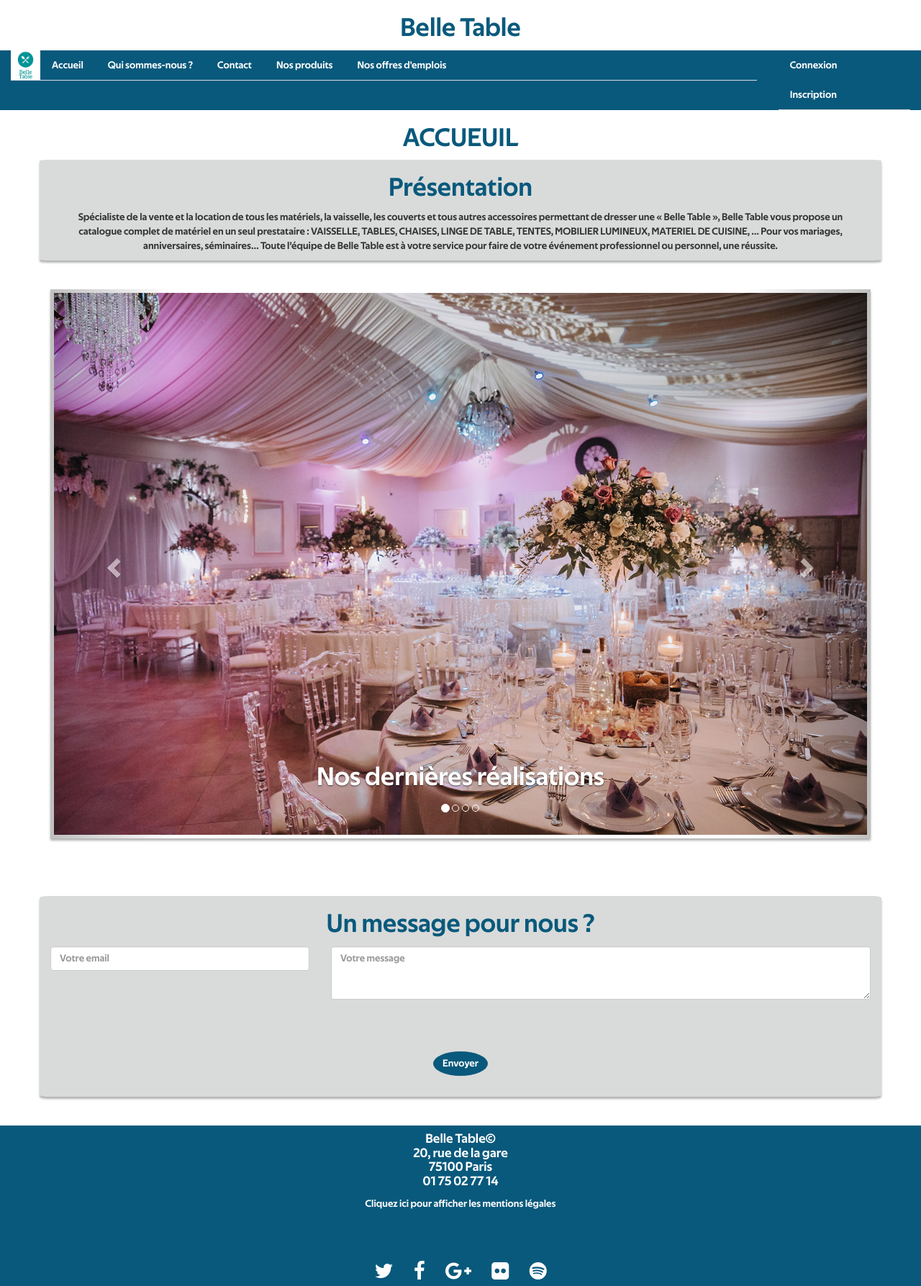
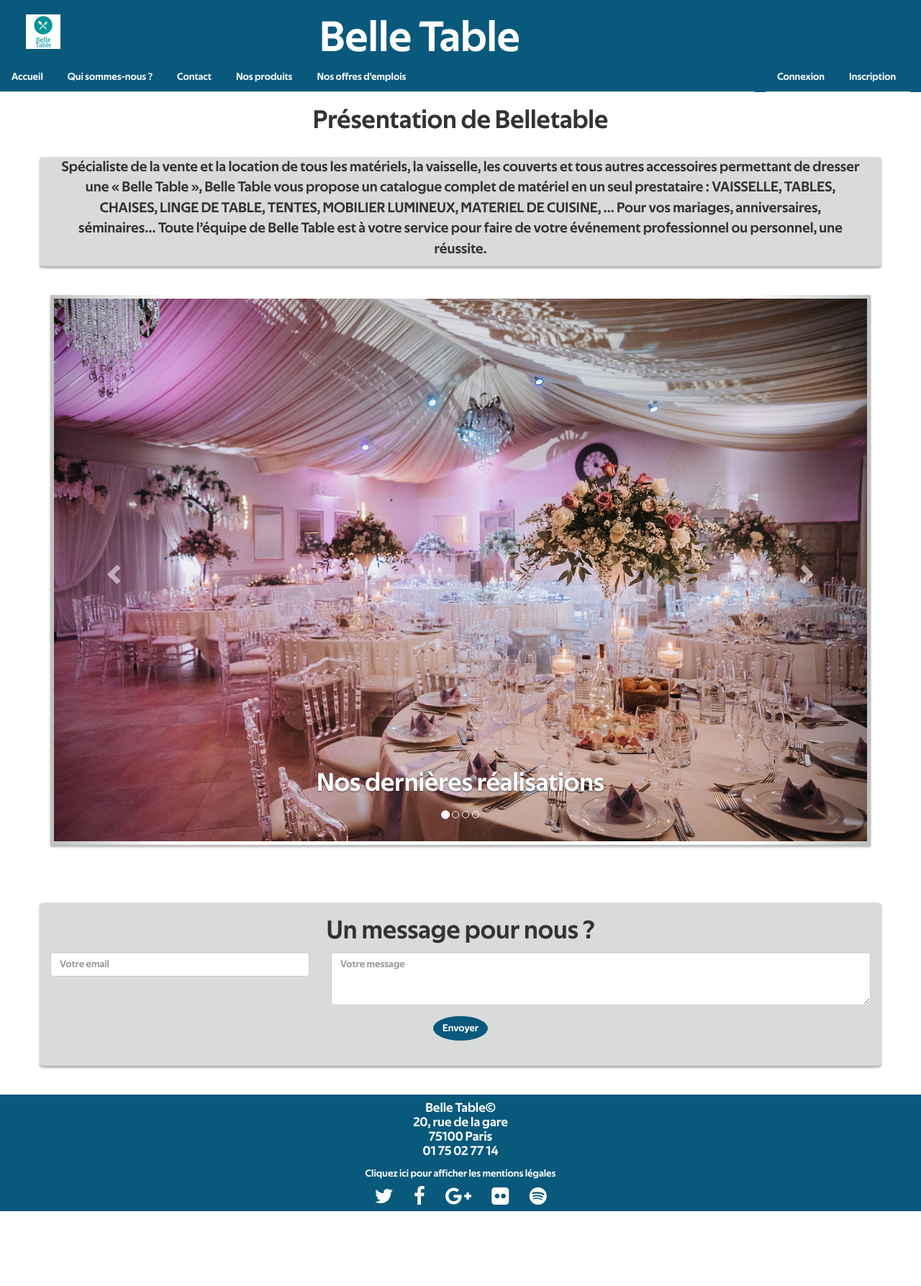
Before and after one commit to QuentinCoqueran/belletable, a PHP site: page / in a window 1280 px wide. Shown: the whole page at 72% size. After the commit the page ends 1683 px from the top, so only its background shows below. Run offline with PHP 8.4, Linux system fonts and the light colour scheme; some libraries are stand-ins or nearby versions.

Commit message:
Belletable 2.0

```diff
--- a/assets/Stylesheets/style.css
+++ b/assets/Stylesheets/style.css
@@ -11,8 +11,8 @@
       resize: both;
       }
 
-      img {
-        width: 100%;
+      .produits{
+        width: 80%;
       }
 
       @font-face {
@@ -24,6 +24,15 @@
         border: 5px solid white;
         box-shadow: 0 3px 3px rgba(0, 0, 0, 0.3);
 
+      }
+
+      .conn{
+        align-items: right;
+      }
+
+      .ico {
+        align-items: left;
+        width: 80%;
       }
 
       .carousel-caption {
@@ -47,6 +56,7 @@
         text-align: center;
       }
       .fond {
+        font-size: 20px;
       	background-color: #d9dbda;
       	border: 5px;
       	border-color: #09597C;
@@ -58,20 +68,29 @@
 
       }
       .btn {
-          margin-top: 5%;
+          /**margin-top: 5%;
           /*width: 30px;
           height: 30px;*/
           border-radius: 50%;
           /*padding-right: 6%;*/
         /*font-size: 0.6em;*/
       }
-      h1{
+
+      .belletable{
+        font-size: 60px;
+        text-align: right;
+        color: rgb(255, 255, 255);
+      }
+
+      h2{
       	color: #09597C;
       }
+
       .fa-3x {
         min-width: 100px;
         min-height: 100px;
       }
+
       .fa-2x {
         font-size: 1.2em;
 
--- a/index.php
+++ b/index.php
@@ -17,22 +17,28 @@
     <body>
     <header>
         <center>
-         <h1> Belle Table </h1>
-          <div class="container-fluid toto">
+          	<div class="container-fluid toto nav">
+				<h1>
+					<div class="col-lg-2">
+						<div class="col-lg-6"><img class="ico" src="assets/img/logobelletable.png" ></div>
+						<div class="col-lg-6"></div>
+					</div>
+					<div class="col-lg-offset-2 col-lg-3 belletable">Belle Table</div>
+				</h1>
+
             	<div class="row">
+
               		<div class="col-lg-10">
                 		<ul class="nav nav-tabs">
                   			<li class="hidden"><a href="#page-top"></a></li>
-                  <li><img src="assets/img/logobelletable.png" width="41px" height="41px"></li>
                   			<li><a href="index.php">Accueil</a></li>
                   			<li><a href="informations.php">Qui sommes-nous ?</a></li>
-                  <li><a href="#contact">Contact</a></li>
+                  			<li><a href="index.php">Contact</a></li>
                   			<li><a href="produits.php">Nos produits</a></li>
                   			<li><a href="offresemploi.php">Nos offres d'emplois</a></li>
                 		</ul>
               		</div>
-
-            <div class="col-lg-2">
+            		<div class="col-lg-2 nav">
         				<ul class="nav nav-tabs">
         	 				<?php if (!isset($_SESSION["login"])) {?>
         	 					<li><a href="connexion.php" >Connexion</a></li>
@@ -48,16 +54,12 @@
   		</center>
   	</header>
 	<center>
-		<h1>ACCUEUIL</h1>
-
+		<h1 class="text-center">Présentation de Belletable</h1>
+    <br>
     <div class="container fond" id="qui">
-        <h1 class="text-center">Présentation</h1>
         <p class="col-sm-12 col-md-12">Spécialiste de la vente et la location de tous les matériels, la vaisselle, les couverts et tous autres accessoires permettant de dresser une « Belle Table », Belle Table vous propose un catalogue complet de matériel en un seul prestataire :
         VAISSELLE, TABLES, CHAISES, LINGE DE TABLE, TENTES, MOBILIER LUMINEUX, MATERIEL DE CUISINE, …
-
-        Pour vos mariages, anniversaires, séminaires… Toute l’équipe de Belle Table est à votre service pour faire de votre événement professionnel ou personnel, une réussite.
-
-</p>
+        Pour vos mariages, anniversaires, séminaires… Toute l’équipe de Belle Table est à votre service pour faire de votre événement professionnel ou personnel, une réussite.</p>
       </div>
       <br><br>
 		<div class="container ">
```
Also changed, not shown: Informations.php (+12 -6 lines), connexion.php (+13 -6 lines), inscription.php (+13 -6 lines), offresemploi.php (+17 -7 lines), produits.php (+16 -9 lines), profil.php (+12 -5 lines), qcm.php (+12 -5 lines), reservation.php (+12 -5 lines). Lines whose indentation alone changed are shown as unchanged.
